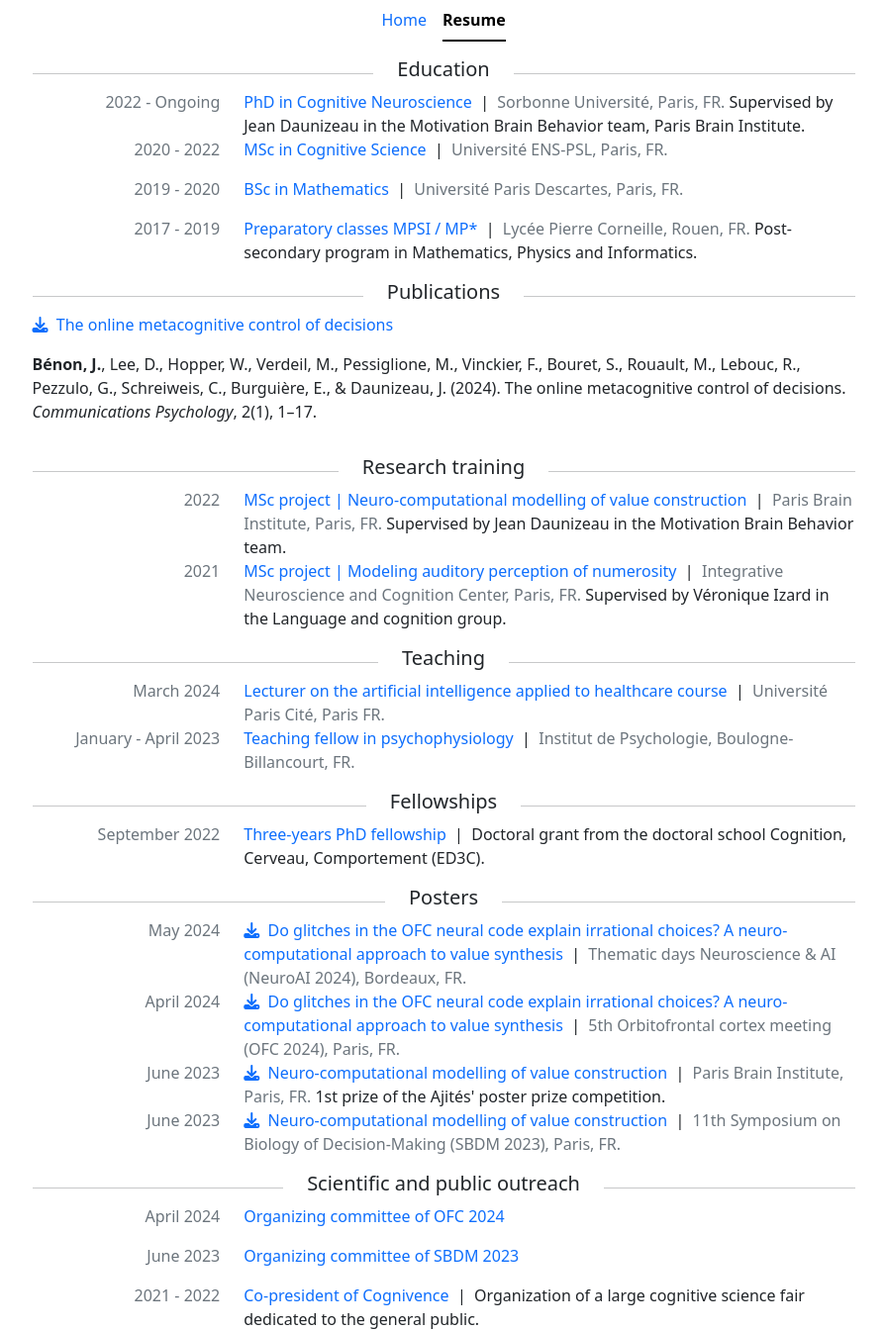
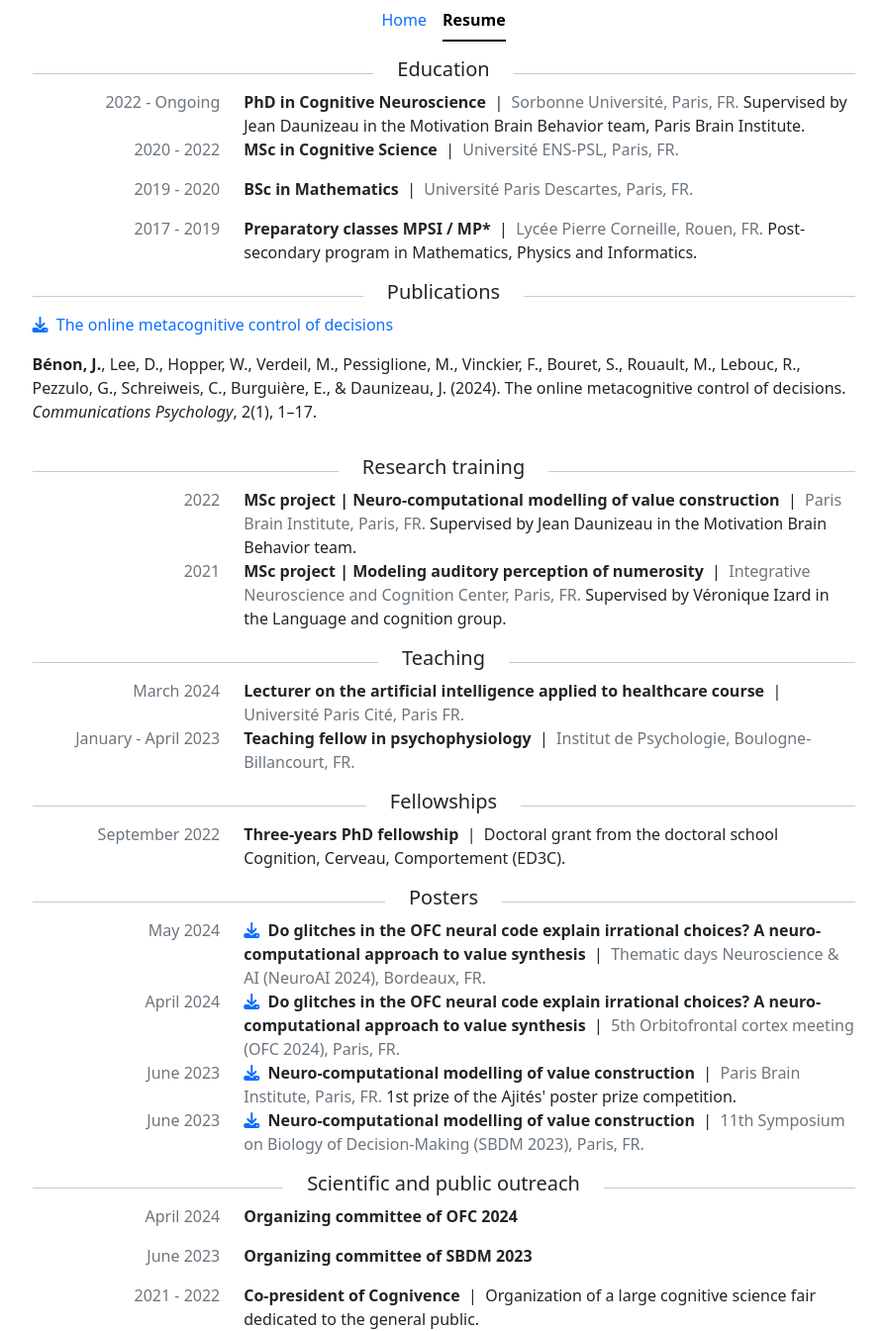
Before and after one commit to jbenon/jbenon.github.io, a Jekyll site: the page built from resume.html, in a window 1280 px wide. Shown: the whole page at 99% size, without its empty margins (192-1087 px from the left). Built offline with Jekyll 4.4.1, drawn with Linux system fonts in a browser that asks for light colours; nearby versions of some CDN libraries.

Commit message:
Put element title in semibold black

```diff
--- a/resume.html
+++ b/resume.html
@@ -46,7 +46,7 @@ layout: default
                   <p class="text-secondary">{{item.date}}</p>
                 </div>
                 <div class="col-9">
-                  <span class="text-primary">
+                  <span class="fw-semibold">
                     {% if item.pdf %}
                       <a class="icon-link link-underline link-underline-opacity-0"
                       href="/assets/{{publication.pdf}}.pdf"
```
